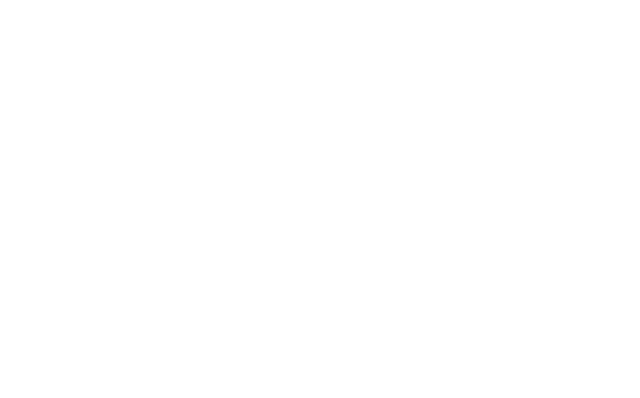
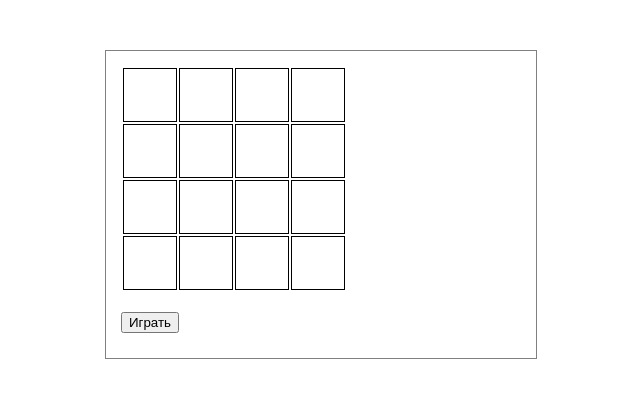
Before and after one commit to Tardigrada777/brightlynx-3, a website built with webpack: page index.html in a window 1280 px wide. Shown: the whole page, without its empty margins (319-959 px from the left). Built offline with nearby package versions, Linux system fonts and the light colour scheme.

Commit message:
Интерфейс и приготовления

```diff
--- a/index.html
+++ b/index.html
@@ -6,7 +6,7 @@
 	<link rel="stylesheet" href="src/style.css">
 </head>
 <body>
-
+	<div class="game"></div>
 	<script src="js/main.js"></script>
 </body>
 </html>
--- a/src/main.js
+++ b/src/main.js
@@ -0,0 +1,69 @@
+class Game{
+	// Размер игрового поля
+	_size;
+
+	// Цвета
+	_colors = [
+		'#2ecc71', '#8e44ad', '#f1c40f', '#c0392b',
+		'#34495e', '#1abc9c', '#7f8fa6', '#2f3640'
+	]
+
+	constructor(size){
+		this._size = size;
+		this._generateInterface();
+	}
+
+	start(){
+		console.log('Поехали!')
+	}
+
+	_setNumbers(){
+		/* Задает каждой ячейке порядковый номер */
+		const cells = document.querySelectorAll('.cell');
+
+		for (let i = 0; i < cells.length; i++){
+			const cell = cells[i];
+			cell.dataset['number'] = i + 1;
+		}
+	}
+
+	_randomSortColors(){
+		/* Перетасовывает цвета случайным образом */
+		this._colors.sort(() => {
+			return Math.random() - 1;
+		})
+	}
+
+	_generateInterface(){
+		/* Создает начальный интерфейс игры */
+		const container = document.querySelector('.game');
+
+		const table = document.createElement('table');
+		container.append(table);
+		for (let i = 0; i < this._size; i++){
+			const row = document.createElement('tr');
+			for (let j = 0; j < this._size; j++){
+				const td = document.createElement('td');
+				td.classList.add('cell')
+				row.append(td);
+			}
+			table.append(row);
+		}
+		this._setNumbers();
+
+		const btn = document.createElement('button');
+		btn.classList.add('btn-game')
+		btn.innerHTML = 'Играть';
+		btn.addEventListener('click', () => {
+			this.start();
+		})
+		container.append(btn)
+
+
+
+	}
+}
+
+window.onload = function () {
+	const game = new Game(4);
+}
--- a/src/style.css
+++ b/src/style.css
@@ -0,0 +1,25 @@
+.game {
+	width: 400px;
+	margin: 50px auto;
+	border: 1px solid grey;
+	padding: 15px;
+}
+
+.game table {
+	margin-bottom: 20px;
+}
+
+.game tr > td {
+	width: 50px;
+	height: 50px;
+	border: 1px solid black;
+}
+
+.game tr > td:hover {
+	cursor: pointer;
+	background-color: wheat;
+}
+
+.btn-game {
+	margin-bottom: 10px;
+}
```
Also changed, not shown: .babelrc (added).
